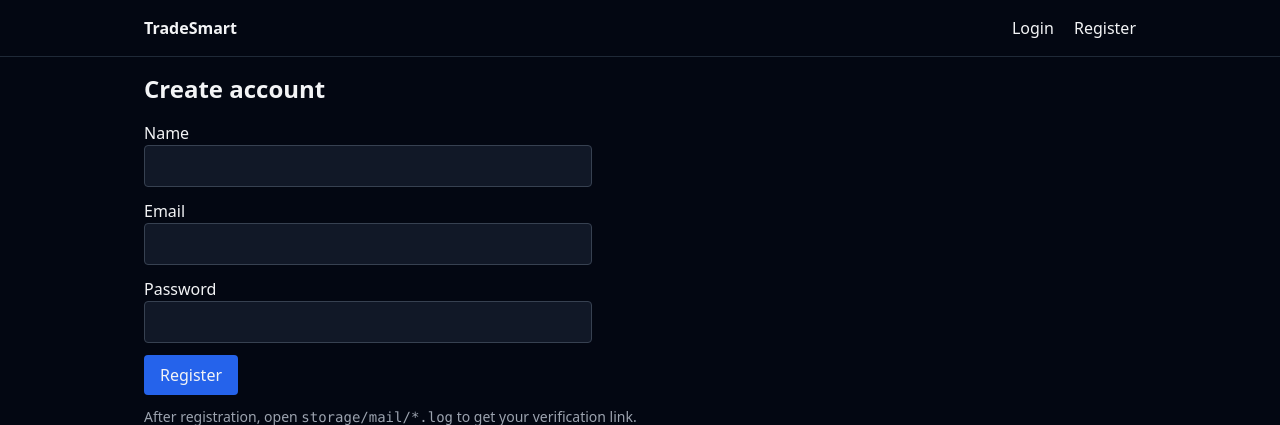
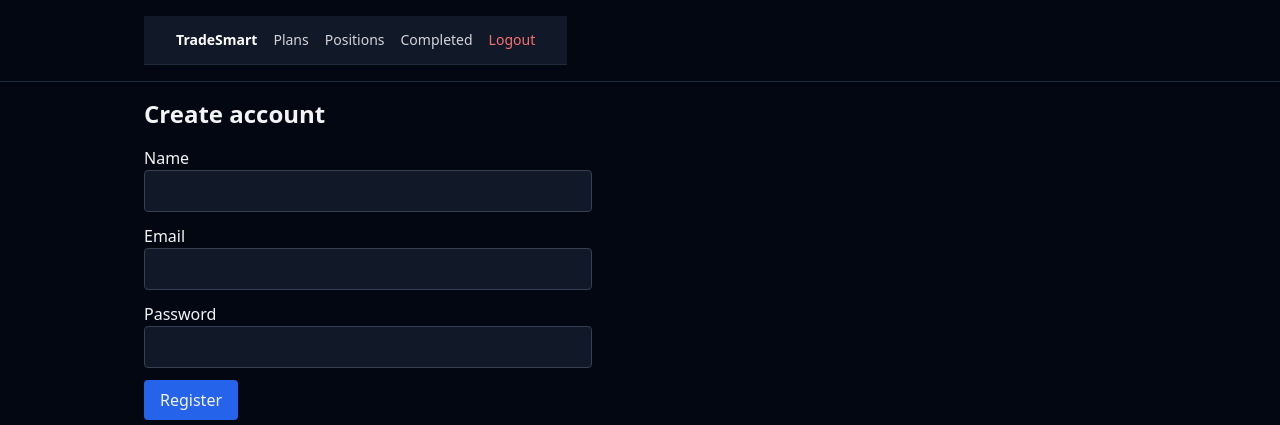
Before and after one commit to rajendra011292/tradecraft, a PHP site: page /auth/register in a window 1280 px wide. Shown: the top 425 px of the page. Run offline with PHP 8.4, Linux system fonts and the light colour scheme; some libraries are stand-ins or nearby versions.

Commit message:
auth+plans+postition+completed view raw

```diff
--- a/app/Views/layouts/app.php
+++ b/app/Views/layouts/app.php
@@ -8,21 +8,7 @@
   <script src="https://cdn.tailwindcss.com"></script>
 </head>
 <body class="min-h-screen bg-gray-950 text-gray-100">
-  <header class="border-b border-gray-800">
-    <div class="max-w-5xl mx-auto p-4 flex items-center justify-between">
-      <a href="/" class="font-bold">TradeSmart</a>
-      <nav class="space-x-4">
-        <?php if (!empty($_SESSION['user_id'])): ?>
-          <a class="hover:underline" href="/app/dashboard">Dashboard</a>
-          <a class="hover:underline" href="/app/plans">Plans</a>
-          <a class="hover:underline" href="/logout">Logout</a>
-        <?php else: ?>
-          <a class="hover:underline" href="/auth/login">Login</a>
-          <a class="hover:underline" href="/auth/register">Register</a>
-        <?php endif; ?>
-      </nav>
-    </div>
-  </header>
+  <?php include __DIR__ . '/../partials/nav.php'; ?>
 
   <main class="max-w-5xl mx-auto p-4">
     <?php if (!empty($flashSuccess)): ?>
--- /dev/null
+++ b/app/Views/partials/nav.php
@@ -0,0 +1,18 @@
+<header class="border-b border-gray-800">
+    <div class="max-w-5xl mx-auto p-4 flex items-center justify-between">
+      <nav class="bg-gray-900 border-b border-gray-800 text-sm text-gray-300">
+  <div class="max-w-7xl mx-auto px-4 sm:px-6 lg:px-8 flex justify-between items-center h-12">
+    <div class="flex items-center gap-4">
+      <a href="/app/dashboard" class="font-bold text-white hover:text-blue-400">TradeSmart</a>
+      <a href="/app/plans" class="hover:text-white <?= str_contains($_SERVER['REQUEST_URI'], '/plans') ? 'text-blue-400' : '' ?>">Plans</a>
+      <a href="/app/positions" class="hover:text-white <?= str_contains($_SERVER['REQUEST_URI'], '/positions') && !str_contains($_SERVER['REQUEST_URI'], 'completed') ? 'text-blue-400' : '' ?>">Positions</a>
+      <a href="/app/positions/completed" class="hover:text-white <?= str_contains($_SERVER['REQUEST_URI'], 'completed') ? 'text-blue-400' : '' ?>">Completed</a>
+    </div>
+    <div class="flex items-center gap-4">
+      <span class="hidden sm:inline text-gray-400"><?= e($_SESSION['user_email'] ?? '') ?></span>
+      <a href="/logout" class="text-red-400 hover:text-red-300">Logout</a>
+    </div>
+  </div>
+</nav>
+    </div>
+  </header>
--- a/public/index.php
+++ b/public/index.php
@@ -45,11 +45,11 @@ $router->group('/app', [AuthMiddleware::class], function ($r) {
     $r->post('/plans/{id}/execute', [\App\Controllers\PlanController::class, 'execute']);
     $r->post('/plans/{id}/cancel', [\App\Controllers\PlanController::class, 'cancel']);
     $r->get('/positions', [\App\Controllers\PositionsController::class, 'index']);
+    $r->get('/positions/completed', [\App\Controllers\PositionsController::class, 'completed']);
+    $r->post('/positions/{id}/close', [\App\Controllers\PositionsController::class, 'close']);          // full close
     $r->get('/positions/{id}', [\App\Controllers\PositionsController::class, 'show']);
     $r->post('/positions/{id}/adjust', [\App\Controllers\PositionsController::class, 'adjust']);        // SL/TP only
     $r->post('/positions/{id}/partial-close', [\App\Controllers\PositionsController::class, 'partial']);
-    $r->post('/positions/{id}/close', [\App\Controllers\PositionsController::class, 'close']);          // full close
-
 });
 
 $router->dispatch();
```
Also changed, not shown: app/Controllers/PositionsController.php (+11 -0 lines), app/Views/positions/completed.php (added, +24 -0 lines), app/Views/positions/index.php (+6 -1 lines).
